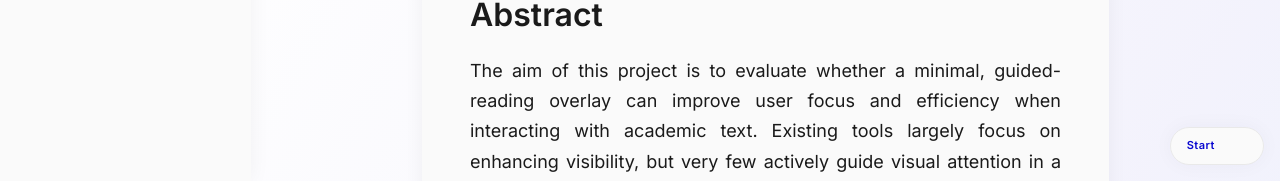
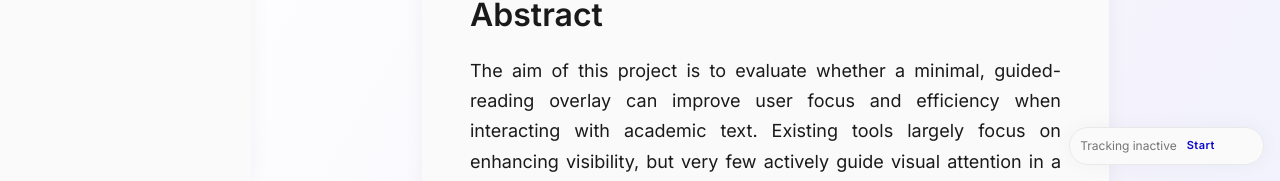
Before and after one commit to eoanodea/anchor, a Next.js app: page /library/1 in a window 1280 px wide. Shown: the part 619-800 px from the top of the page. Built offline with nearby package versions, Linux system fonts and the light colour scheme; some icons are missing.

Commit message:
Updated readme and label for eye tracker

```diff
--- a/src/components/EyeTracker.tsx
+++ b/src/components/EyeTracker.tsx
@@ -432,6 +432,28 @@ export default function EyeTracker({ enabled = true }: EyeTrackerProps) {
           gap: 0.5
         }}
       >
+        <Typography
+          sx={{
+            fontSize: 12,
+            lineHeight: 1.4,
+            color:
+              status === "error"
+                ? designSystemColors.red
+                : status === "active"
+                  ? designSystemColors.green
+                  : designSystemColors.grey
+          }}
+        >
+          {status === "loading"
+            ? "Loading eye tracker..."
+            : status === "active"
+              ? isCalibrating
+                ? `Calibrating (${completedCalibrationPoints}/${CALIBRATION_TARGETS.length})`
+                : "Tracking active"
+              : status === "error"
+                ? "Error initializing eye tracker"
+                : "Tracking inactive"}
+        </Typography>
         {(status === "active" || status === "loading") && (
           <Button
             size="small"
```
Also changed, not shown: 1 other file (tests, documents, lock files or other folders).
